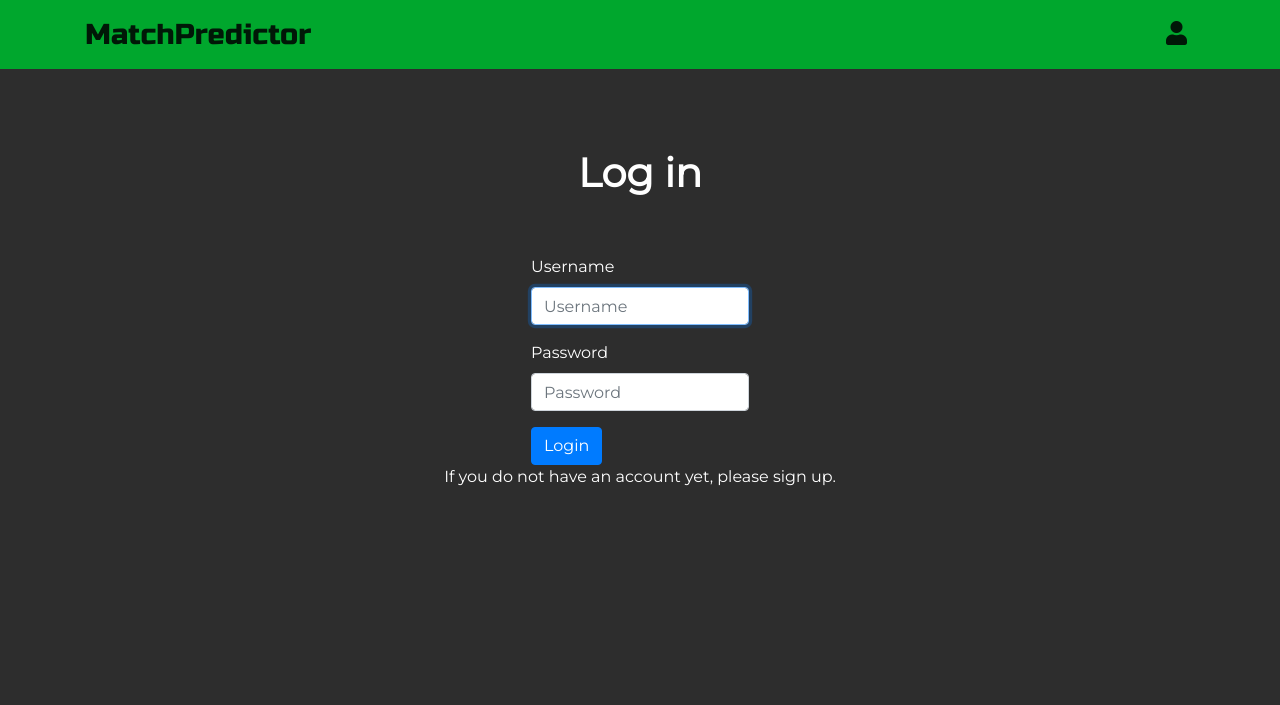
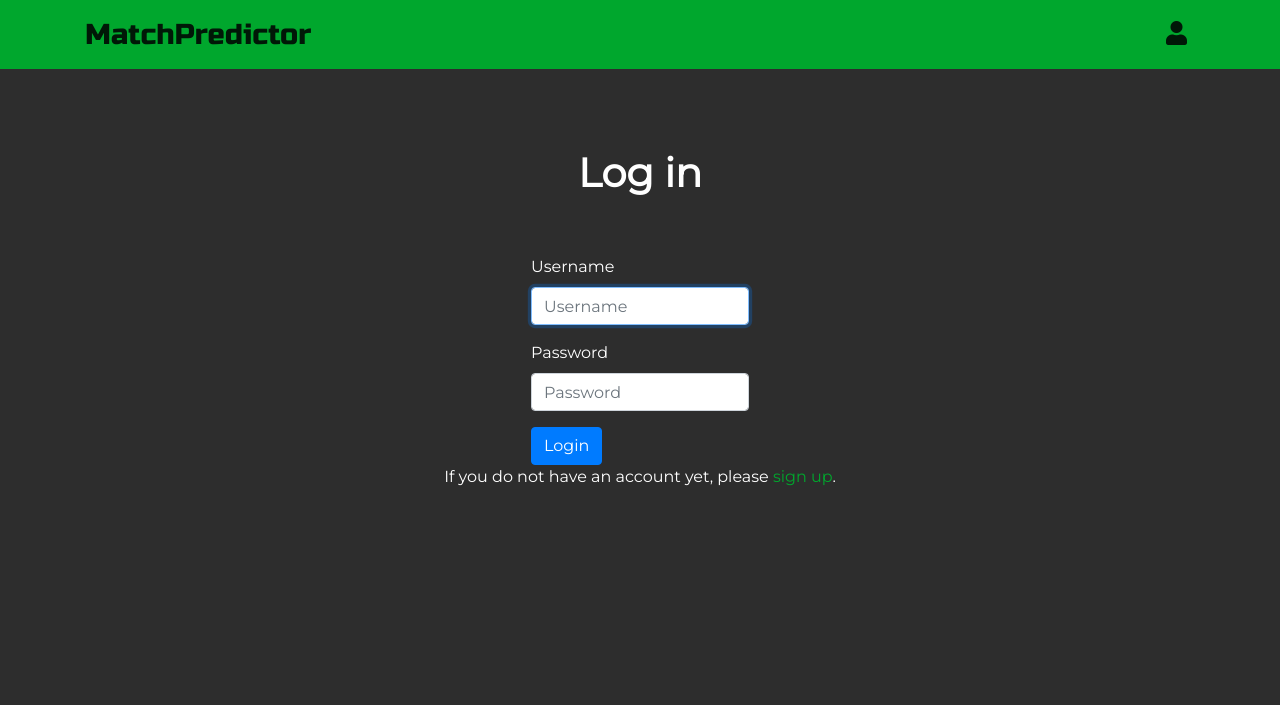
Before and after one commit to marcelkawski/match-predictor, a Django app: page /accounts/login/ in a window 1280 px wide. Shown: the top 705 px of the page. Run offline with Django 3.2, Linux system fonts and the light colour scheme; some libraries are stand-ins or nearby versions.

Commit message:
Add variables with colors to css files

```diff
--- a/accounts/static/accounts/css/accounts.css
+++ b/accounts/static/accounts/css/accounts.css
@@ -1,3 +1,11 @@
 #signup-info {
     text-align: center;
 }
+
+.default-anchor {
+    color: var(--lighter-green);
+}
+
+.default-anchor:hover {
+    color: var(--lighter-green);
+}
--- a/accounts/templates/accounts/login.html
+++ b/accounts/templates/accounts/login.html
@@ -17,6 +17,6 @@
         {% endbuttons %}
       </form>
     </div>
-    <p id="signup-info">If you do not have an account yet, please <a href="{% url 'accounts:signup' %}">sign up</a>.</p>
+    <p id="signup-info">If you do not have an account yet, please <a class="default-anchor" href="{% url 'accounts:signup' %}">sign up</a>.</p>
   </div>
 {% endblock %}
--- a/clubs/models.py
+++ b/clubs/models.py
@@ -25,7 +25,7 @@ class ClubFan(models.Model):
     club = models.ForeignKey(Club, related_name='club_fans', on_delete=models.CASCADE)
 
     def __str__(self):
-        return self.user.username
+        return self.user.username + '-' + self.club.name
 
     class Meta:
         unique_together = ('user', 'club')
--- a/static/matchpredictor/css/master.css
+++ b/static/matchpredictor/css/master.css
@@ -5,11 +5,15 @@ body {
 .main-navbar {
     font-family: 'Russo One', sans-serif;
     font-size: 1.5em;
-    background-color: #00a72d;
+    background-color: var(--lighter-green);
 }
 
 .main-navbar a {
-    color: #001807;
+    color: var(--navbar-font-color);
+}
+
+.main-navbar a:hover {
+    color: var(--navbar-font-color);
 }
 
 .main-brand {
@@ -17,7 +21,7 @@ body {
 }
 
 #logout-nav {
-    color: #005f1b;
+    color: var(--main-green);
 }
 
 .content {
@@ -33,5 +37,16 @@ body {
 }
 
 a {
-    color: white;
+    color: var(--font_color);
 }
+
+a:hover {
+    color: var(--font_color);
+}
+
+:root {
+    --main-green: #005f1b;
+    --lighter-green: #00a72d;
+    --navbar-font-color: #001807;
+    --font_color: white;
+}
```
